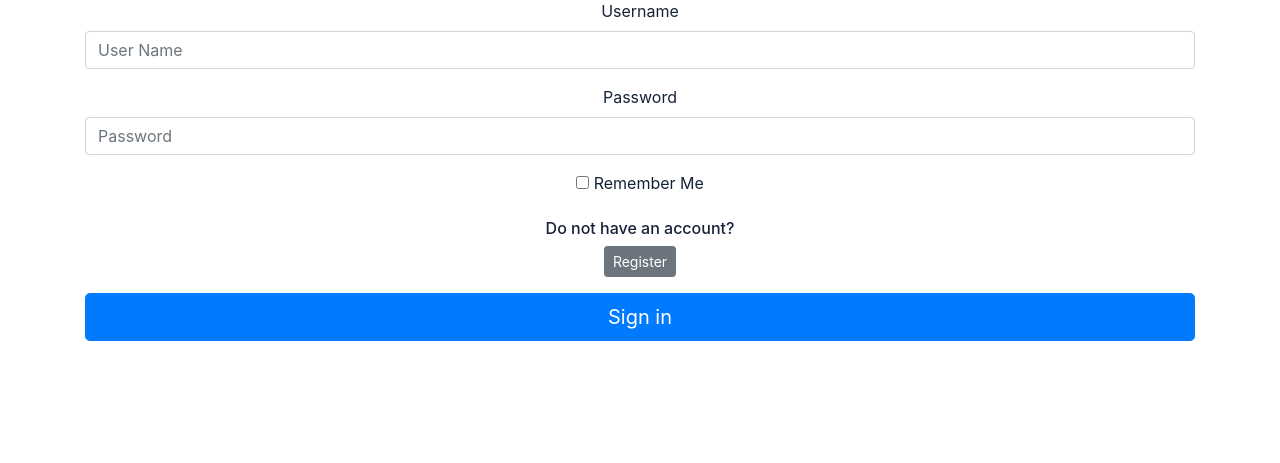
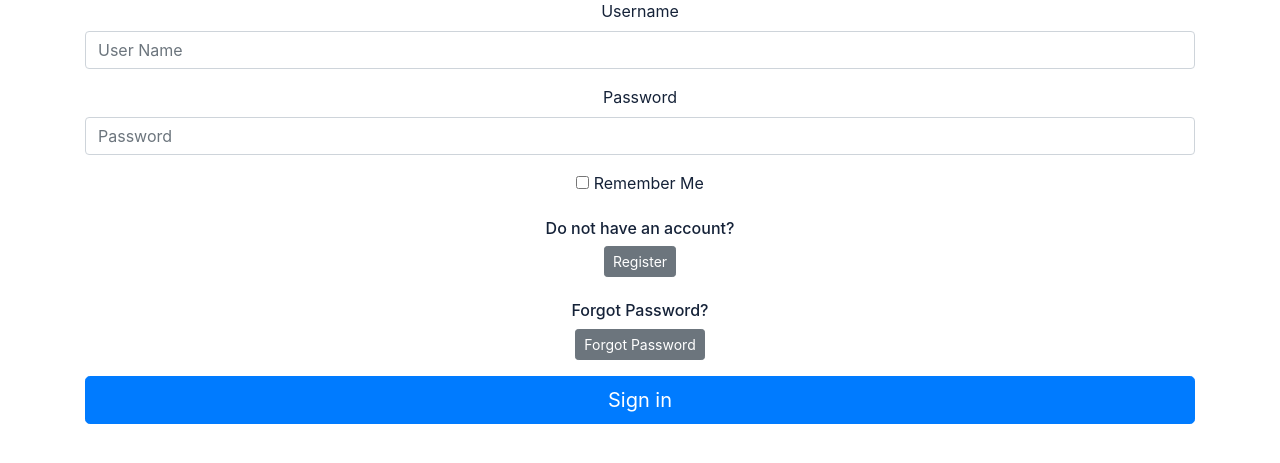
Before and after one commit to Jojo-Paris/rate-my-building, a Flask app: a page that uses portfolio/templates/login.html in a window 1280 px wide. Shown: the part 196-659 px from the top of the page. Run offline with Flask 3, Linux system fonts and the light colour scheme; some libraries are stand-ins or nearby versions.

Commit message:
Forgot Password
- Forgot Password Functionality
- Fixed Database to include Room #

```diff
--- a/portfolio/forms.py
+++ b/portfolio/forms.py
@@ -43,7 +43,13 @@ class UpdateEmailForm(FlaskForm):
 
 class ChangePasswordForm(FlaskForm):
     old_password = PasswordField('Old Password', validators=[DataRequired()])
-    new_password = PasswordField('New Password', validators=[DataRequired(), Length(min=6, max=12)])
+    new_password = PasswordField(
+        label='Enter Password:',
+        validators=[
+            validators.Length(min=8, message="Password must be at least 8 characters long."),
+            validators.Regexp(r'^(?=.*\d)', message="Password must contain at least one number."),
+            validators.DataRequired(message="Password is required."),
+        ])
     confirm_password = PasswordField('Confirm New Password', validators=[DataRequired(), EqualTo('new_password')])
     submit = SubmitField('Change Password')
 
@@ -51,3 +57,17 @@ class ChangePasswordForm(FlaskForm):
         # Check if the old password is correct
         if not current_user.check_password_correction(attempted_password=old_password.data):
             raise ValidationError('Incorrect old password.')
+
+class ForgotPasswordForm(FlaskForm):
+    email = StringField(label='Email Address:', validators=[Email(), DataRequired()])
+    SubmitField = SubmitField('Send')
+
+class ResetPassword(FlaskForm):
+    new_password = PasswordField(
+        label='Enter Password:',
+        validators=[
+            validators.Length(min=8, message="Password must be at least 8 characters long."),
+            validators.Regexp(r'^(?=.*\d)', message="Password must contain at least one number."),
+            validators.DataRequired(message="Password is required."),
+        ])
+    SubmitField = SubmitField('Submit')
--- a/portfolio/models.py
+++ b/portfolio/models.py
@@ -37,5 +37,6 @@ class Review(db.Model):
     peripherals = db.Column(db.Integer(), nullable=False)
     vibes = db.Column(db.Integer(), nullable=False)
     description = db.Column(db.String(length=750), nullable=False)
+    room = db.Column(db.String(length=50), nullable=True)
     date_created = db.Column(db.DateTime, default=datetime.utcnow, nullable=False)
     owner = db.Column(db.Integer(), db.ForeignKey('user.id'))
--- a/portfolio/routes.py
+++ b/portfolio/routes.py
@@ -1,7 +1,8 @@
-from portfolio import app
+import string, secrets
+from portfolio import app, mail, Message, func
 from flask import render_template, redirect, url_for, flash, request
 from portfolio.models import User
-from portfolio.forms import RegisterForm, LoginForm, UpdateEmailForm, ChangePasswordForm
+from portfolio.forms import RegisterForm, LoginForm, UpdateEmailForm, ChangePasswordForm, ForgotPasswordForm, ResetPassword
 from portfolio import db
 from flask_login import login_user, logout_user, login_required, current_user
 import os
@@ -29,7 +30,7 @@ def register_page():
 
         login_user(user_to_create)
         flash(f"Account created successfully! You are now logged in as {user_to_create.username}", category='success')
-        return redirect(url_for('home_page'))
+        return redirect(url_for('logged_in_page'))
 
     if form.errors != {}:
         for err_msg in form.errors.values():
@@ -48,9 +49,9 @@ def login_page():
                 flash(f'Welcome, {attempted_user.username}!', category='success')
                 return redirect(url_for('logged_in_page'))
             else:
-                flash('Incorrect password. Please try again.', category='danger')
+                flash('Username or password not found. Please try again.', category='danger')
         else:
-            flash('Username not found. Please check and try again.', category='danger')
+            flash('Username or password not found. Please try again.', category='danger')
 
     return render_template('login.html', form=form)
 
@@ -102,3 +103,46 @@ def change_password():
 @login_required
 def account_info():
     return render_template('account_info.html')
+
+
+@app.route('/forgot-password', methods=['GET', 'POST'])
+def forgot_password_page():
+    form = ForgotPasswordForm()
+    if form.validate_on_submit():
+        send_email_form(form.email.data)
+        return redirect(url_for('login_page'))
+    return render_template('forgot_password.html', form=form)
+
+@app.route('/reset-password/<token>/<email>', methods=['GET', 'POST'])
+def password_not_logged_in_page(token, email):
+    form = ResetPassword()
+    if form.validate_on_submit():
+        user = User.query.filter(func.lower(User.email_address) == func.lower(email)).first()
+
+        if user:
+            user.password = form.new_password.data
+            db.session.commit()
+            flash('Password reset successfully!', category='success')
+            return redirect(url_for('login_page'))
+        else:
+            flash('Invalid user or token.', category='error')
+
+    return render_template('password_not_logged_in_page.html', form=form)
+
+
+def send_email_form(email):
+
+    token = generate_reset_token()
+    msg = Message('Password Reset', sender='ratemybuilding0@gmail.com', recipients=[email])
+    msg.body = f'Click the following link to reset your password: {url_for("password_not_logged_in_page", token=token, email=email, _external=True)}'
+
+    try:
+        mail.send(msg)
+        flash('Password reset instructions sent to your email.', category='success')
+    except Exception as e:
+        flash('An error occurred while sending the email. Please try again later.', category='error')
+
+def generate_reset_token(length=32):
+    characters = string.ascii_letters + string.digits
+    token = ''.join(secrets.choice(characters) for _ in range(length))
+    return token
--- a/portfolio/templates/login.html
+++ b/portfolio/templates/login.html
@@ -41,6 +41,10 @@
                 <div class="mt-3">
                     <h6 style="color: #152238;">Do not have an account?</h6>
                     <a class="btn btn-sm btn-secondary" href="{{ url_for('register_page') }}">Register</a>
+                    <br>
+                    <br>
+                    <h6 style="color: #152238;"> Forgot Password?</h6>
+                    <a class="btn btn-sm btn-secondary" href="{{ url_for('forgot_password_page') }}">Forgot Password</a>
                 </div>
 
                 {{ form.submit(class="btn btn-lg btn-block btn-primary mt-3") }}
```
Also changed, not shown: portfolio/__init__.py (+20 -0 lines), portfolio/templates/forgot_password.html (added, +23 -0 lines), portfolio/templates/password_not_logged_in_page.html (added, +23 -0 lines), instance/portfolio.db.
